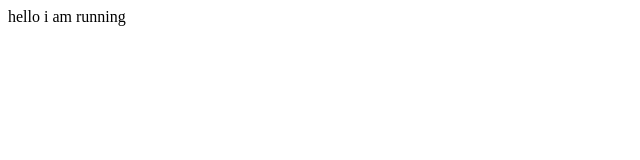
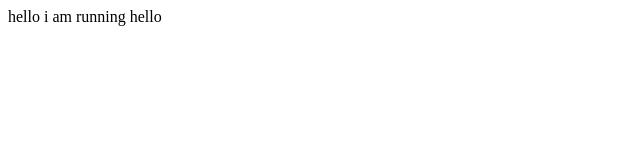
Before and after one commit to nabinstha1234/test-git-action, a plain HTML site: page index.html in a window 1280 px wide. Shown: the full height of the page, 0-640 px from the left. Drawn offline with Linux system fonts and the light colour scheme.

Commit message:
run test

```diff
--- a/index.html
+++ b/index.html
@@ -7,6 +7,6 @@
     <title>Document</title>
 </head>
 <body>
-    hello i am running
+    hello i am running hello
 </body>
 </html>
```
